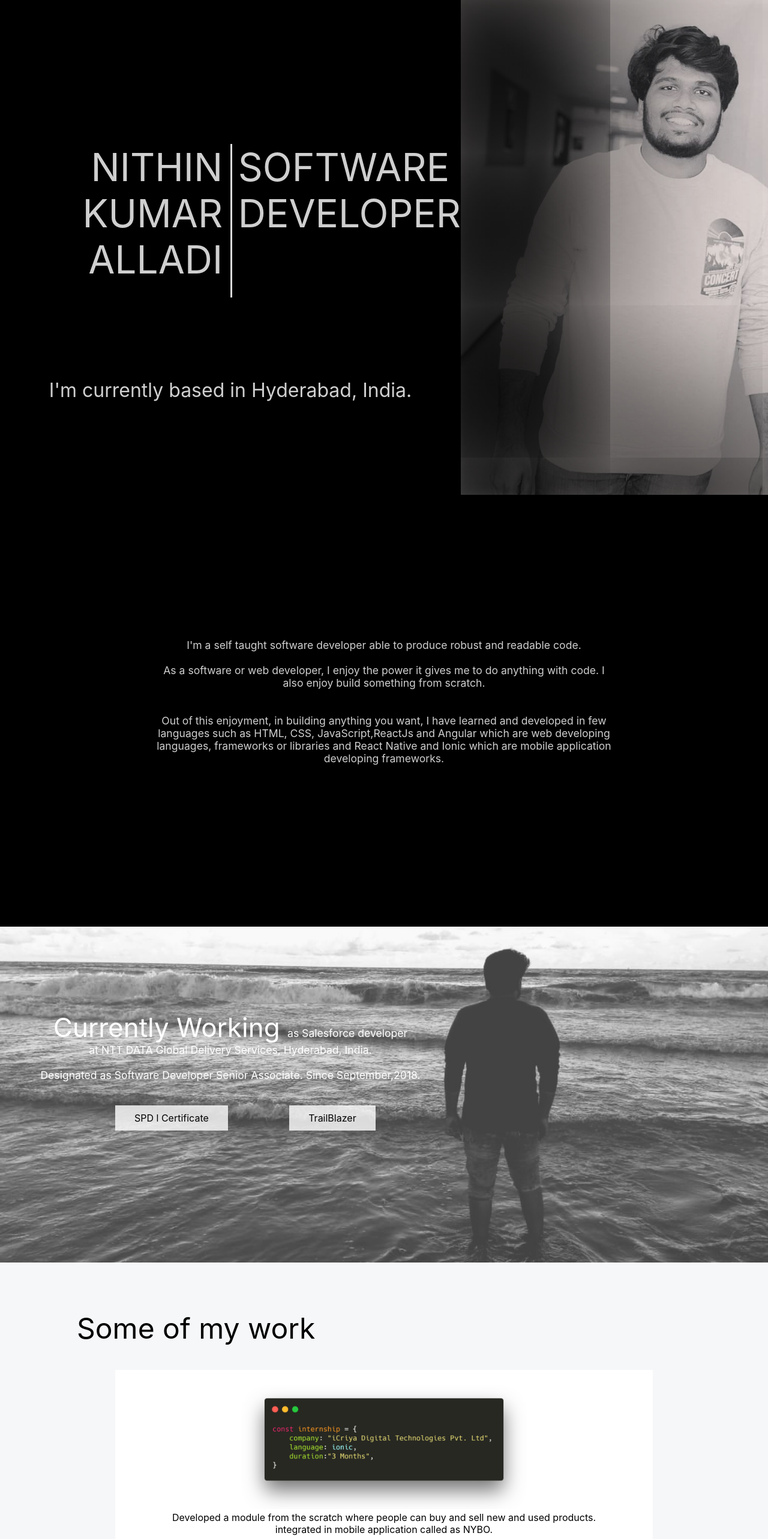
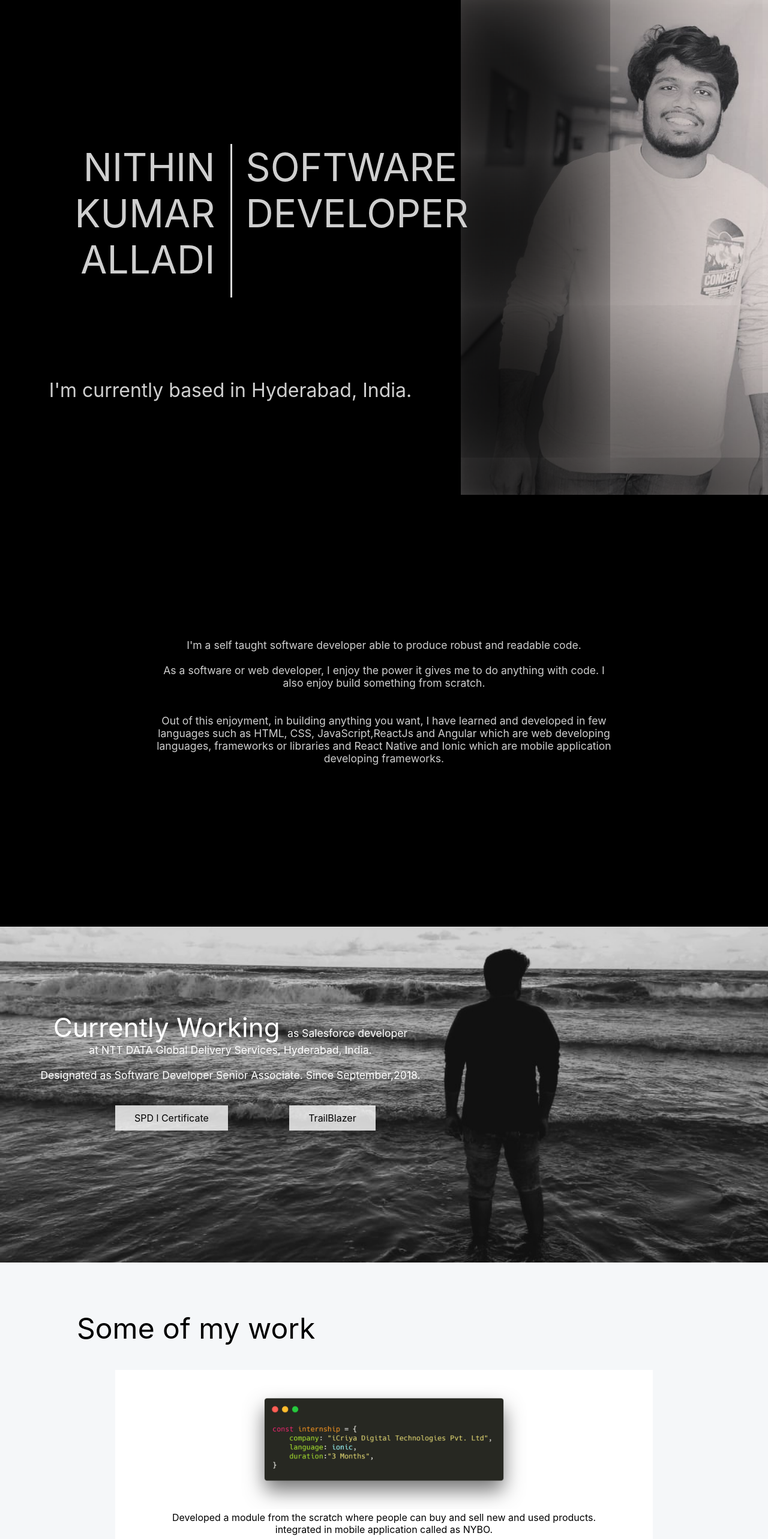
Before and after one commit to NithinKumarAlladi/Website, a React (Create React App) app: page / in a window 1280 px wide. Shown: the top 2566 px of the page at 60% size. Built offline with nearby package versions, Linux system fonts and the light colour scheme.

Commit message:
current div background changed and end div updated.

```diff
--- a/src/App.css
+++ b/src/App.css
@@ -55,7 +55,7 @@
   font-size: 4em;
   width: 20%;
   padding-top:30vh;
-  padding-left:9%;
+  padding-left:8%;
 }
 p{
   margin:0px;
@@ -75,7 +75,7 @@ p{
   text-align: left;
   font-size: 4em;
   width: 20%;
-  padding-left:31%;
+  padding-left:32%;
   top:30vh;
   position: absolute;
 
@@ -114,7 +114,7 @@ p{
 }
 .back{
   height:100%;
-  background: rgba(255,255,255,0.2);
+  background: rgba(0,0,0,0.15);
 }
 .currP{
   color:white;
--- a/src/End.js
+++ b/src/End.js
@@ -5,8 +5,8 @@ export default class End extends Component {
     render() {
         return (
             <div className="main" >
-                <p className="para" >Portfolio looks good? Want to say something? I'm available for that.
-                <br /> Also If you have an idea and want me in it I'm available to freelance your work.
+                <p className="para" >Does portfolio look good? Want to say something about it?
+                <br /> Also If you have an idea and want me to be a part of it, then I'm available to freelance your work.
                 <br /><br />Ping me and lets meet!
                 </p>
                 <div className="snIcons" >
--- a/src/Home.js
+++ b/src/Home.js
@@ -1,7 +1,5 @@
 import React, { Component } from "react";
 import Project from "./Project.js";
-import tb from "./imgs/tb.jpg";
-import sd from "./imgs/sdp1.jpg";
 import shortMe from "./imgs/shortMe.jpg";
 import "./Project.css";
 import End from "./End.js";
```
Also changed, not shown: src/imgs/sdp1.jpg (deleted), src/imgs/tb.jpg (deleted).
